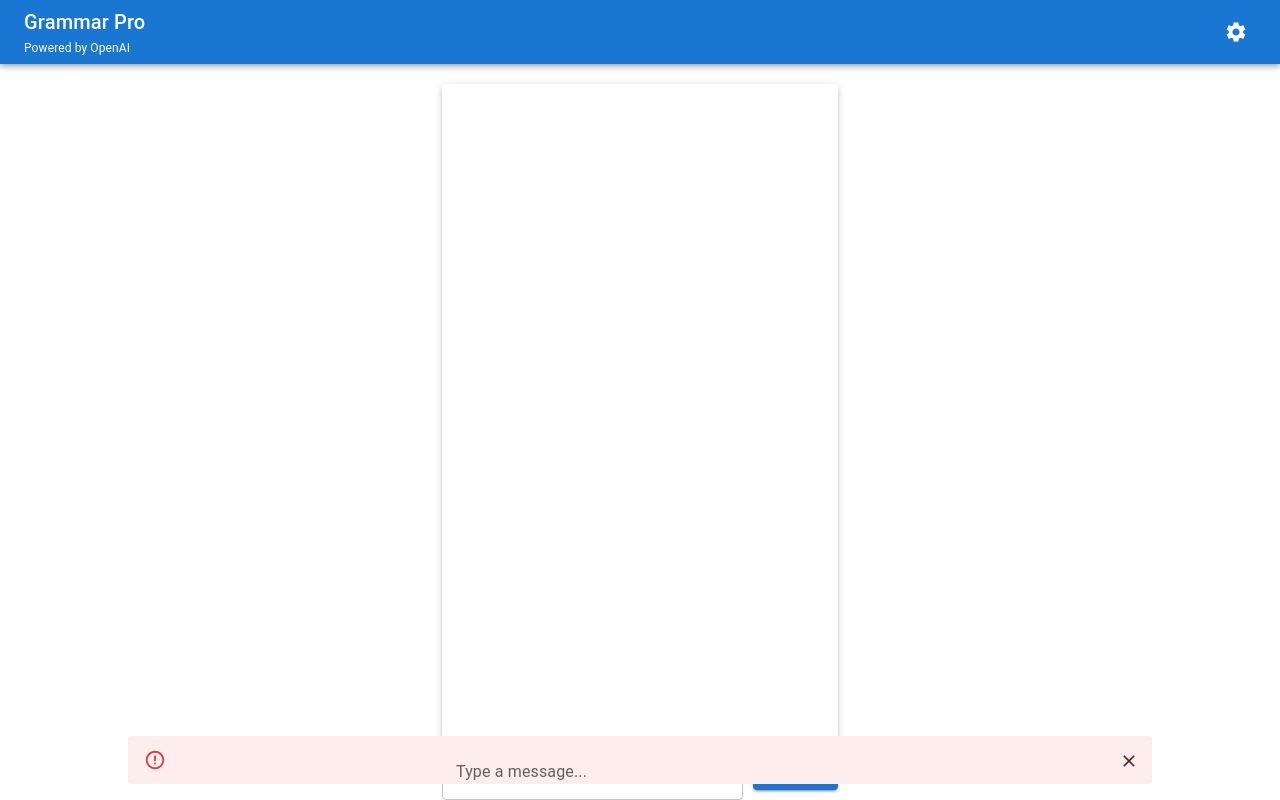
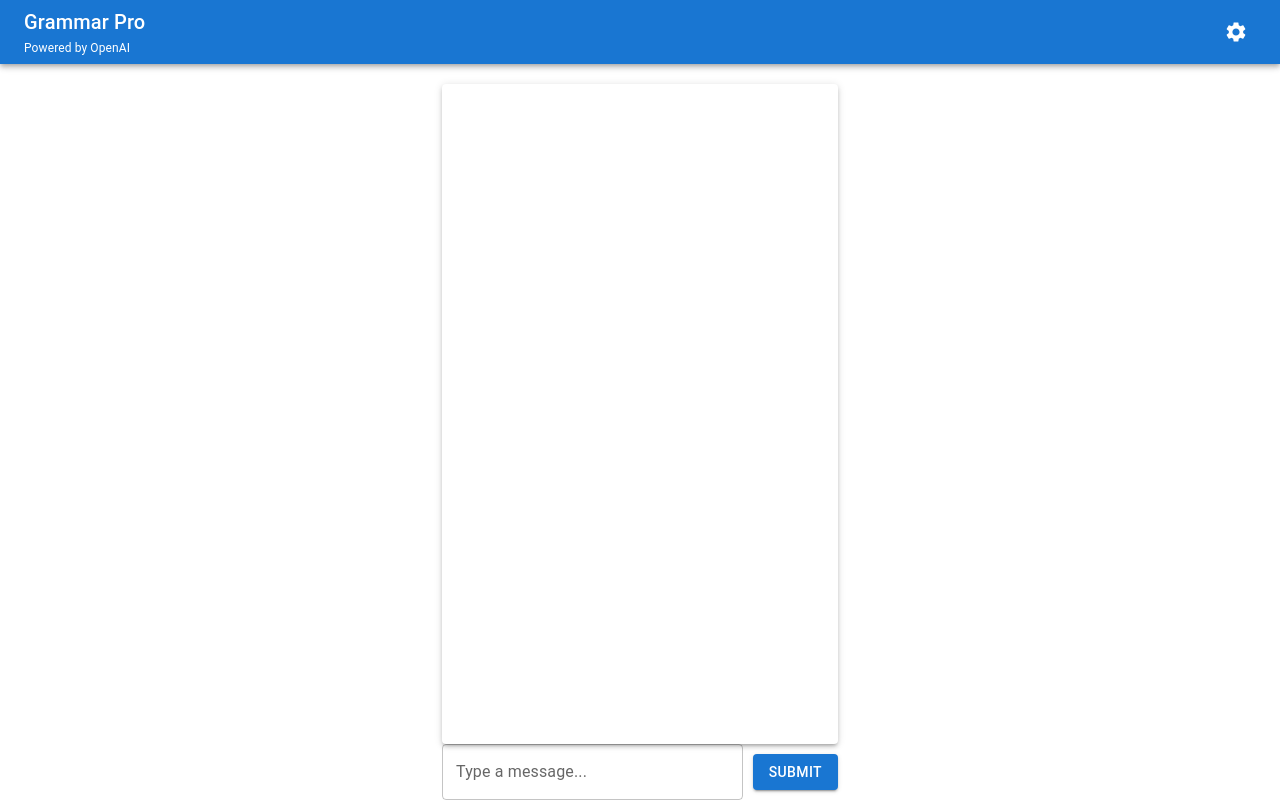
Before and after one commit to voidrlm/GrammarPro-Powered-By-OpenAI, a React (Create React App) app in the folder grammar-pro/: page / in a window 1280 px wide. Built offline with nearby package versions, Linux system fonts and the light colour scheme.

Commit message:
Revert "Added alert messages for errors"
This reverts commit ff13a4e6ce256e7b7988dfba24b93fd66264ecb5.

```diff
--- a/grammar-pro/src/App.js
+++ b/grammar-pro/src/App.js
@@ -1,5 +1,5 @@
 import React, { useState } from "react";
-import axios from "axios";
+import axios from "axios"; // Import axios
 import { ThemeProvider, createTheme } from "@mui/material/styles";
 import CssBaseline from "@mui/material/CssBaseline";
 import AppBar from "@mui/material/AppBar";
@@ -20,7 +20,6 @@ import {
   DialogTitle,
   DialogContent,
   DialogActions,
-  Alert,
 } from "@mui/material";
 
 function App() {
@@ -30,7 +29,6 @@ function App() {
   const [themeMode, setThemeMode] = useState("light");
   const [openKeyDialog, setOpenKeyDialog] = useState(false);
   const [apiKey, setApiKey] = useState("");
-  const [errorMessage, setErrorMessage] = useState(null);
 
   const handleMenuClick = (event) => {
     setAnchorEl(event.currentTarget);
@@ -107,18 +105,11 @@ function App() {
       } catch (error) {
         // Handle errors
         console.error("Error making API request:", error);
-        setErrorMessage(
-          "An error occurred while sending the message. Please try again."
-        ); // Set error message
       } finally {
         // Set loading back to false after the request is complete (success or error)
         setLoading(false);
       }
     }
-  };
-
-  const handleAlertClose = () => {
-    setErrorMessage(null);
   };
 
   const theme = createTheme({
@@ -268,21 +259,6 @@ function App() {
             </Button>
           </DialogActions>
         </Dialog>
-
-        {/* Display error message using Alert */}
-        <Alert
-          severity="error"
-          onClose={handleAlertClose}
-          sx={{
-            position: "fixed",
-            bottom: 16,
-            left: "50%",
-            transform: "translateX(-50%)",
-            width: "80%",
-          }}
-        >
-          {errorMessage}
-        </Alert>
       </div>
     </ThemeProvider>
   );
```
